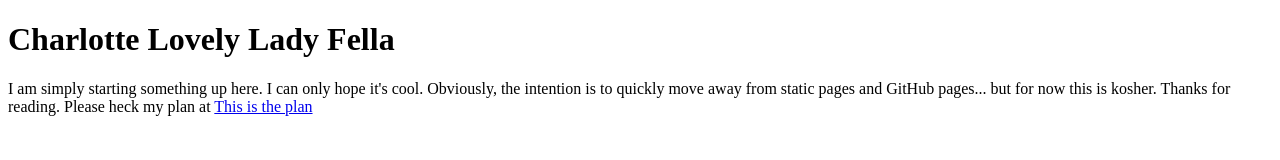
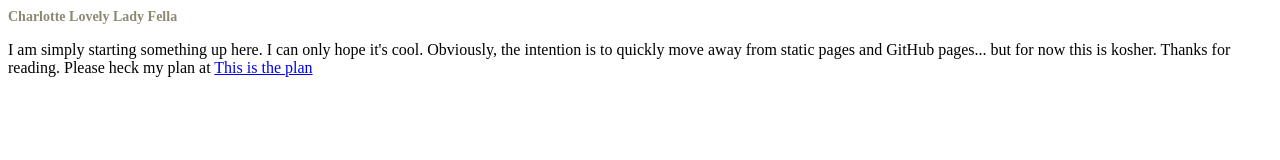
Before and after one commit to tylr-mk/tylr-mk.github.io, a plain HTML site: page index.html in a window 1280 px wide. Drawn offline with Linux system fonts and the light colour scheme.

Commit message:
Hello
sfd

```diff
--- a/index.html
+++ b/index.html
@@ -5,6 +5,7 @@
 		<link rel="stylesheet" type="text/css" href="./main.css">
 		<script src="./mixpanel.js"></script>
 		<script src="./g-analytics.js"></script>
+		<link href='https://fonts.googleapis.com/css?family=Open+Sans:400,600' rel='stylesheet' type='text/css'>
 	</head>
 	<body>
 		<h1>Charlotte Lovely Lady Fella</h1>
--- a/main.css
+++ b/main.css
@@ -0,0 +1,34 @@
+/*colours
+Blue Shades:
+22,6,191 #1606BF
+14,5,127 #0E057F
+30,8,255, #1E08FF
+7,2,64 #070240
+27,7,229 #1B07E5
+
+Greens:
+47,204,27 #2FCC1B
+24,178,14 #18B20E
+
+Approval: 27,204,123 #1BCC7B
+Warning: 229, 102, 0 #E56600
+Inactve: 178,174,146 #B2AE92
+Red: 217,53,28 #D9351C
+Wait: 204,27,145 #CC1B91
+
+Greys:
+76, 74, 63 #4C4A3F
+140, 137, 115 #8C8973
+*/
+
+font-family: 'Open Sans', sans-serif;
+
+h1, p {font-family: 'Open Sans',Arial,serif;}
+
+h1 {font-size: 18px;
+	font-weight: 600px;
+	color: #1E08FF;}
+
+h1 {font-size: 14px;
+	font-weight: 400px;
+	color: #8C8973;}
```
